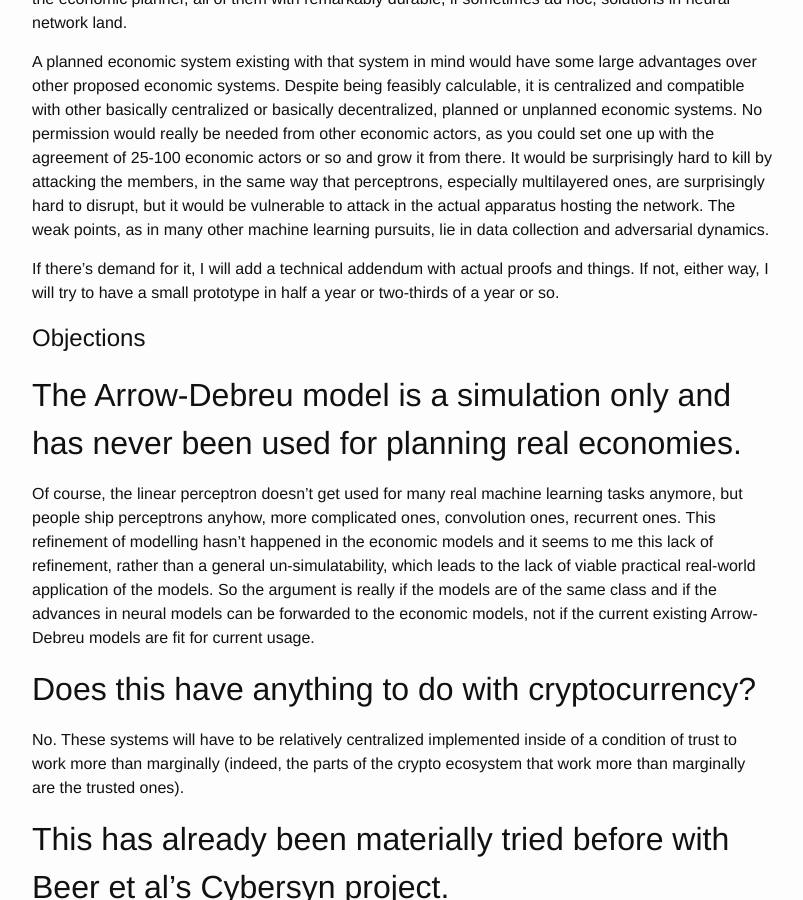
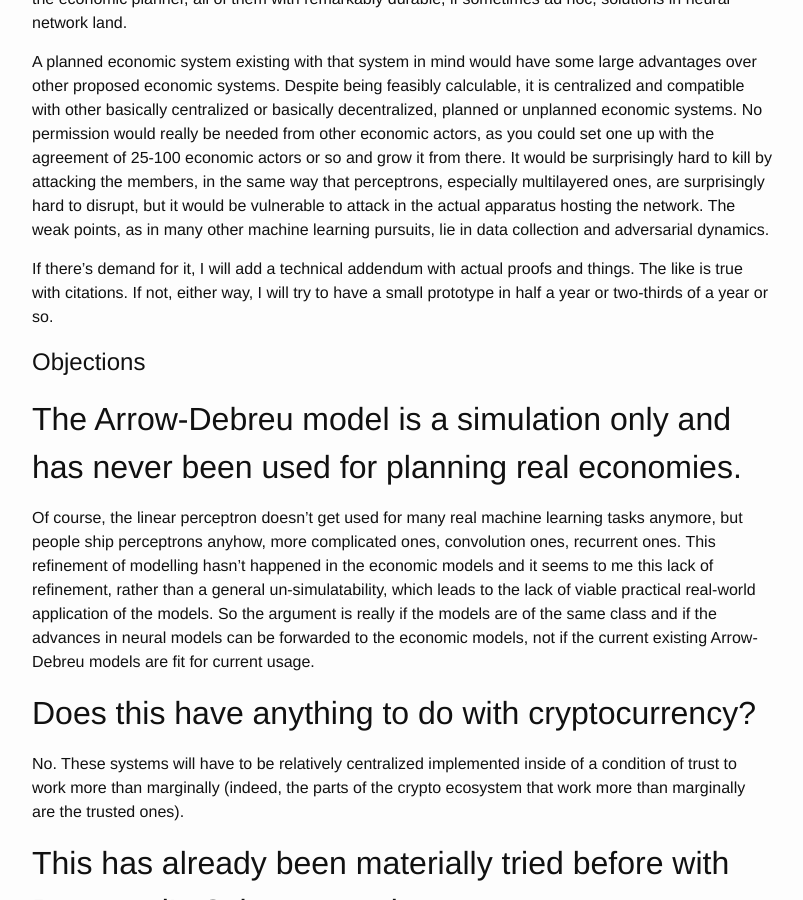
Before and after one commit to howonlee/howonlee.github.io, a Jekyll site: the page built from _posts/2018-01-03-Your%20Market%20Can%27t%20Learn%20XOR.md, in a window 1280 px wide and 900 px high, scrolled down 2238 px. Shown: the whole window, without its empty margins (238-1041 px from the left). Built offline with Jekyll 4.4.1, drawn with Linux system fonts in a browser that asks for light colours.

Commit message:
citations lol

```diff
--- a/_posts/2018-01-03-Your%20Market%20Can%27t%20Learn%20XOR.md
+++ b/_posts/2018-01-03-Your%20Market%20Can%27t%20Learn%20XOR.md
@@ -29,7 +29,7 @@
 
 A planned economic system existing with that system in mind would have some large advantages over other proposed economic systems. Despite being feasibly calculable, it is centralized and compatible with other basically centralized or basically decentralized, planned or unplanned economic systems. No permission would really be needed from other economic actors, as you could set one up with the agreement of 25-100 economic actors or so and grow it from there. It would be surprisingly hard to kill by attacking the members, in the same way that perceptrons, especially multilayered ones, are surprisingly hard to disrupt, but it would be vulnerable to attack in the actual apparatus hosting the network. The weak points, as in many other machine learning pursuits, lie in data collection and adversarial dynamics.
 
-If there's demand for it, I will add a technical addendum with actual proofs and things. If not, either way, I will try to have a small prototype in half a year or two-thirds of a year or so.
+If there's demand for it, I will add a technical addendum with actual proofs and things. The like is true with citations. If not, either way, I will try to have a small prototype in half a year or two-thirds of a year or so.
 
 Objections
 ====
```
